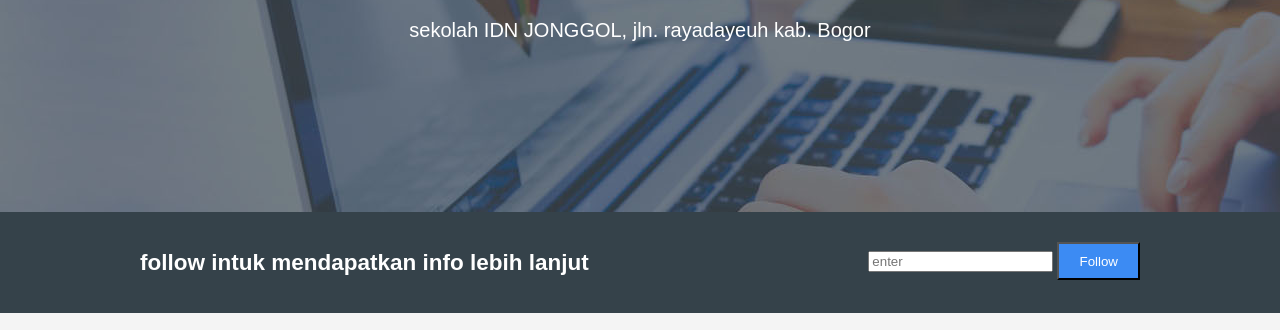
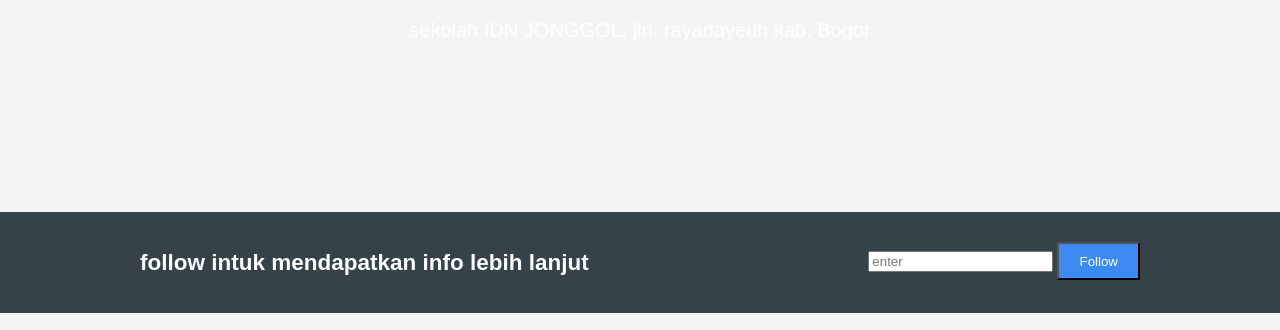
Before and after one commit to luthfi1/Web-Lutfi, a plain HTML site: page index.html in a window 1280 px wide. Shown: the part 291-621 px from the top of the page. Drawn offline with Linux system fonts and the light colour scheme.

Commit message:
Changed Style

```diff
--- a/style.css
+++ b/style.css
@@ -63,7 +63,7 @@ header a:hover {
 
 #showcase {
     min-height: 400px;
-    background: url("/img/showcase.jpg") 0 -400px;
+    background-image: url("/img/showcase.jpg") 0 -400px;
     text-align: center;
     color: #ffff;
 }
```
